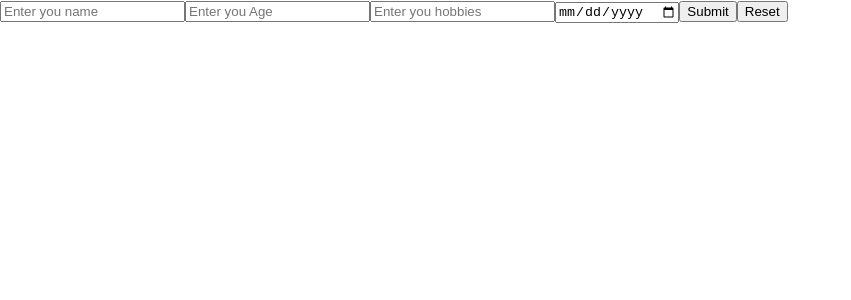
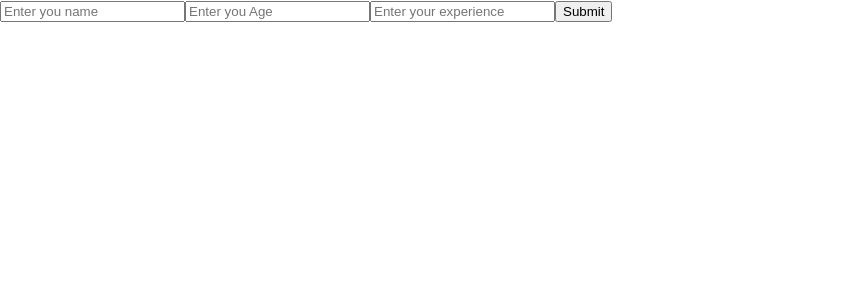
Before and after one commit to j4sumit/reacttopics, a React (Create React App) app: page / in a window 1280 px wide. Shown: the top 300 px of the page, without its empty margins (0-851 px from the left). Built offline with nearby package versions, Linux system fonts and the light colour scheme.

Commit message:
dynamic inputs in React

```diff
--- a/src/App.js
+++ b/src/App.js
@@ -1,47 +1,28 @@
-import React, { useState } from 'react'
+import "./App.css";
+import React, {useState} from 'react';
 
 const App = () => {
-  const[objdata, setObjdata]= useState({});
-  const getInputs =(value,name)=>{
-    // console.log({[name] : value});
-    let data= {[name] : value};
-    setObjdata({...objdata, ...data});
-  };
-
-  const submit =(event)=>{
-    event.preventDefault();
-    console.log(objdata);
+  const[inputs, setInputs] =useState({})
+  const getInputValues=(data)=>{
+let {name, value} =data.target ;
+let item ={[name]: value};
+setInputs({...inputs, ...item});
   }
-console.log(objdata);
+  console.log(inputs);
   return (
-    <form onSubmit={submit}>
     <div>
-
-      <input placeholder='Enter you name'
-      name='name'
-      type="text"
-       onChange={(event)=> getInputs(event.target.value, event.target.name)}
+      <input placeholder='Enter you name' name="name"
+      onChange={getInputValues}
+      />
+      <input placeholder='Enter you Age' name="age"
+      onChange={getInputValues}
        />
 
-      <input placeholder='Enter you Age'
-      name='age'
-      type="number"
-      onChange={(event)=> getInputs(event.target.value, event.target.name)}
-      />
-      <input placeholder='Enter you hobbies'
-      name='hobbies'
-      type="text"
-      onChange={(event)=> getInputs(event.target.value, event.target.name)}
-      />
-      <input placeholder='Enter a date'
-      name='date'
-      type="date"
-      onChange={(event)=> getInputs(event.target.value, event.target.name)}
+      <input placeholder='Enter your experience' name="eyo"
+      onChange={getInputValues}
       />
       <button type='submit'>Submit</button>
-      <button type='reset'>Reset</button>
     </div>
-    </form>
   )
 }
 
```
